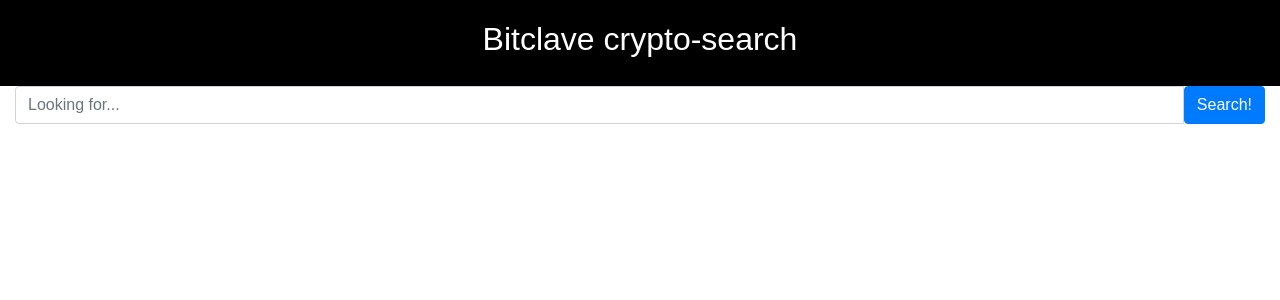
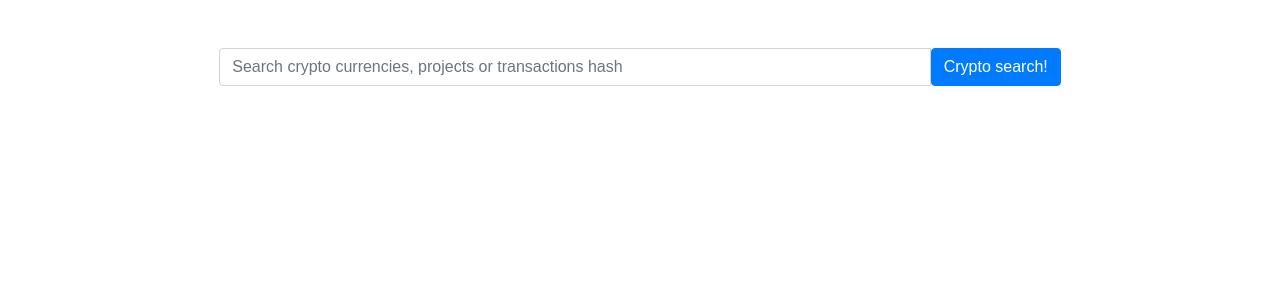
Before and after one commit to kagapova/exampleAngular, a React (Create React App) app: page / in a window 1280 px wide. Shown: the top 300 px of the page. Built offline with nearby package versions, Linux system fonts and the light colour scheme.

Commit message:
improvements design of main page.

```diff
--- a/src/components/pages/App.tsx
+++ b/src/components/pages/App.tsx
@@ -1,5 +1,4 @@
 import * as React from 'react';
-import '../../res/syles/App.css';
 import SearchResultList from "../views/lists/SearchResultList";
 import SearchRepository from "../../repositories/search/SearchRepositoryImpl";
 import SearchResult from "../../repositories/models/SearchResult";
@@ -12,19 +11,16 @@
     render() {
         return (
             <div className="App">
-                <div className="App-header">
-                    <h2>Bitclave crypto-search</h2>
-                </div>
                 <div className="container-fluid">
-                    <div className="input-group">
+                    <div className="input-group w-75 mx-auto p-5">
                         <input onChange={this.onChangeInput.bind(this)}
                                onKeyDown={this.onKeyDownInput.bind(this)}
                                type="text"
                                className="form-control"
-                               placeholder="Looking for..."/>
+                               placeholder="Search crypto currencies, projects or transactions hash"/>
                         <span className="input-group-btn">
                             <button onClick={this.doSearch.bind(this)} className="btn btn-primary"
-                                    type="button">Search!</button>
+                                    type="button">Crypto search!</button>
                         </span>
                     </div>
                     <SearchResultList result={this.searchResult}/>
--- a/src/components/views/holders/AdvertHolder.tsx
+++ b/src/components/views/holders/AdvertHolder.tsx
@@ -1,5 +1,4 @@
 import * as React from 'react';
-import '../../../res/syles/AdvertHolder.css';
 import Advert from "../../../repositories/models/Advert";
 
 interface Prop {
--- a/src/components/views/lists/SearchResultList.tsx
+++ b/src/components/views/lists/SearchResultList.tsx
@@ -1,5 +1,4 @@
 import * as React from 'react';
-import '../../../res/syles/SearchResultList.css';
 import AdvertHolder from "../holders/AdvertHolder";
 import SearchResult, {SearchType} from "../../../repositories/models/SearchResult";
 import Advert from "../../../repositories/models/Advert";
--- a/src/res/syles/App.css
+++ /dev/null
@@ -1,6 +0,0 @@
-.App-header {
-  background-color: #000000;
-  padding: 20px;
-  color: white;
-  text-align: center;
-}
```
Also changed, not shown: src/res/syles/AdvertHolder.css (deleted), src/res/syles/SearchResultList.css (deleted).
